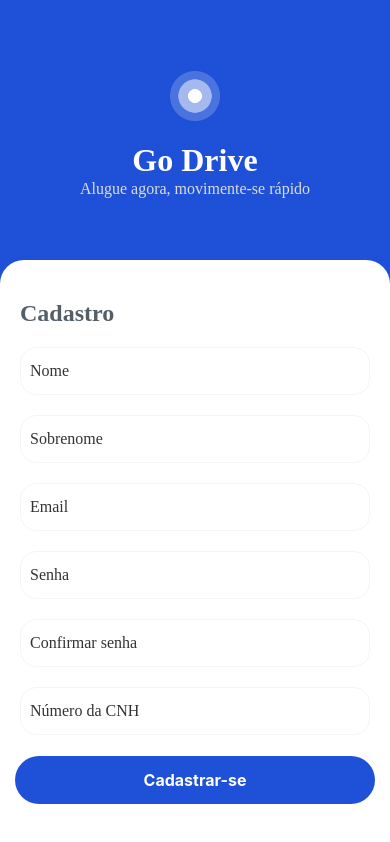
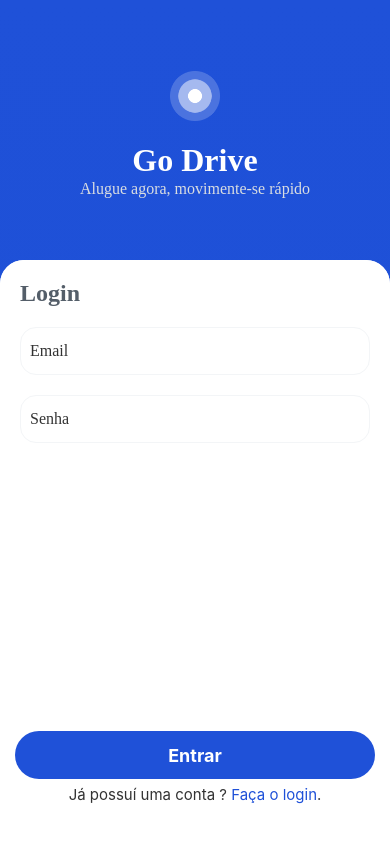
Before and after one commit to PROJETOS-DE-GARAGEM/Go_drive, a React Native app: screen /Login in a window 390 px wide. Built offline with nearby package versions, Linux system fonts and the light colour scheme.

Commit message:
Add page login user

```diff
--- a/App.tsx
+++ b/App.tsx
@@ -3,16 +3,16 @@ import {
   View,
 } from "react-native";
 import { SafeAreaProvider } from "react-native-safe-area-context";
+import { CustomStatusBar } from "./src/components/CustomStatusbar";
 import Welcome from "./src/pages/Welcome/Welcome";
-import Login from "./src/pages/Register/Register";
-import { CustomStatusBar } from "./src/components/CustomStatusbar";
+import Register from "./src/pages/Register/Register";
+import Login from "./src/pages/Login/";
 
 export default function App() {
   return (
     <SafeAreaProvider>
       <CustomStatusBar backgroundColor="#1f51d8" barStyle="light-content" />
       <View style={styles.container}>
-        {/* <Welcome/> */}
         <Login/>
       </View>
     </SafeAreaProvider>
--- a/src/components/Button/ButtonStyle.tsx
+++ b/src/components/Button/ButtonStyle.tsx
@@ -13,7 +13,7 @@ const styles = StyleSheet.create({
   },
 
   buttonText: {
-    fontSize: 16,
+    fontSize: 18,
     color: "#fff",
     fontWeight: "700",
   },
--- /dev/null
+++ b/src/pages/Login/index.tsx
@@ -0,0 +1,70 @@
+import {
+  View,
+  Image,
+  Text,
+  TouchableOpacity,
+  TouchableWithoutFeedback,
+  Keyboard,
+} from "react-native";
+import { useForm, FormProvider } from "react-hook-form";
+
+import styles from "./style";
+
+import BgGradient from "../../components/BgGradient/BgGradientStyle";
+import Form from "../../components/Form/Form";
+import Button from "../../components/Button/Button";
+
+import { collection, addDoc, setDoc } from "firebase/firestore";
+import { db } from "../../services/firabaseConnection";
+
+type LoginProps = {
+  email: string;
+  password: string;
+};
+
+export default function Register() {
+  const methods = useForm<LoginProps>();
+
+  async function loginUser() {
+
+  }
+
+  return (
+    <FormProvider {...methods}>
+      <TouchableWithoutFeedback onPress={Keyboard.dismiss}>
+        <View style={styles.registerContainer}>
+          <BgGradient />
+          <View style={styles.registerImageContainer}>
+            <Image
+              style={styles.registerImage}
+              source={require("../../../assets/image (5).png")}
+            />
+            <Text style={styles.registerTitle}>Go Drive</Text>
+            <Text style={styles.registerText}>
+              Alugue agora, movimente-se rápido
+            </Text>
+          </View>
+
+          <View style={styles.formContainer}>
+            <Form
+              title="Login"
+              fields={[
+                { name: "email", placeholder: "Email" },
+                { name: "password", placeholder: "Senha" },
+              ]}
+            />
+            <View style={styles.buttonInput}>
+              <Button name="Entrar" onPress={loginUser}/>
+              <TouchableOpacity style={styles.linkButton} activeOpacity={0.6}>
+                <Text style={styles.linkText}>
+                  Já possuí uma conta ?{" "}
+                  <Text style={{ color: "#1f51d8" }}>Faça o login</Text>.
+                </Text>
+              </TouchableOpacity>
+            </View>
+          </View>
+        </View>
+      </TouchableWithoutFeedback>
+    </FormProvider>
+  );
+}
--- /dev/null
+++ b/src/pages/Login/style.ts
@@ -0,0 +1,60 @@
+import { StyleSheet, Platform } from "react-native";
+
+const styles = StyleSheet.create({
+  registerContainer: {
+    flex: 1,
+  },
+  registerTitle: {
+    color: "#ffffff",
+    fontSize: 32,
+    fontFamily: "Catamaran",
+    fontWeight: "700",
+    lineHeight: 38,
+    textAlign: "center",
+  },
+  registerText: {
+    color: "#d9dde1",
+    fontSize: 16,
+    fontFamily: "Catamaran",
+    fontWeight: "500",
+    lineHeight: 20,
+    textAlign: "center",
+  },
+  registerImageContainer: {
+    flex: 3,
+    justifyContent: "center",
+    alignItems: "center",
+    marginTop: 10,
+  },
+  registerImage: {
+    width: 50,
+    height: 50,
+    marginBottom: 20,
+  },
+  formContainer: {
+    flex: 7,
+    backgroundColor: "#fff",
+    borderTopEndRadius: 24,
+    borderTopStartRadius: 24,
+    justifyContent: "center",
+  },
+  headerScrollContainer: {
+    height: 20,
+  },
+  buttonInput: {
+    justifyContent: "center",
+    alignItems: "center",
+    marginBottom: Platform.OS === "android" ? 20 : 40,
+  },
+  linkButton: {
+    justifyContent: "center",
+    alignItems: "center",
+    marginTop: 6,
+  },
+  linkText: {
+    color: "#333",
+    fontSize: 15,
+  }
+});
+
+export default styles;
```
